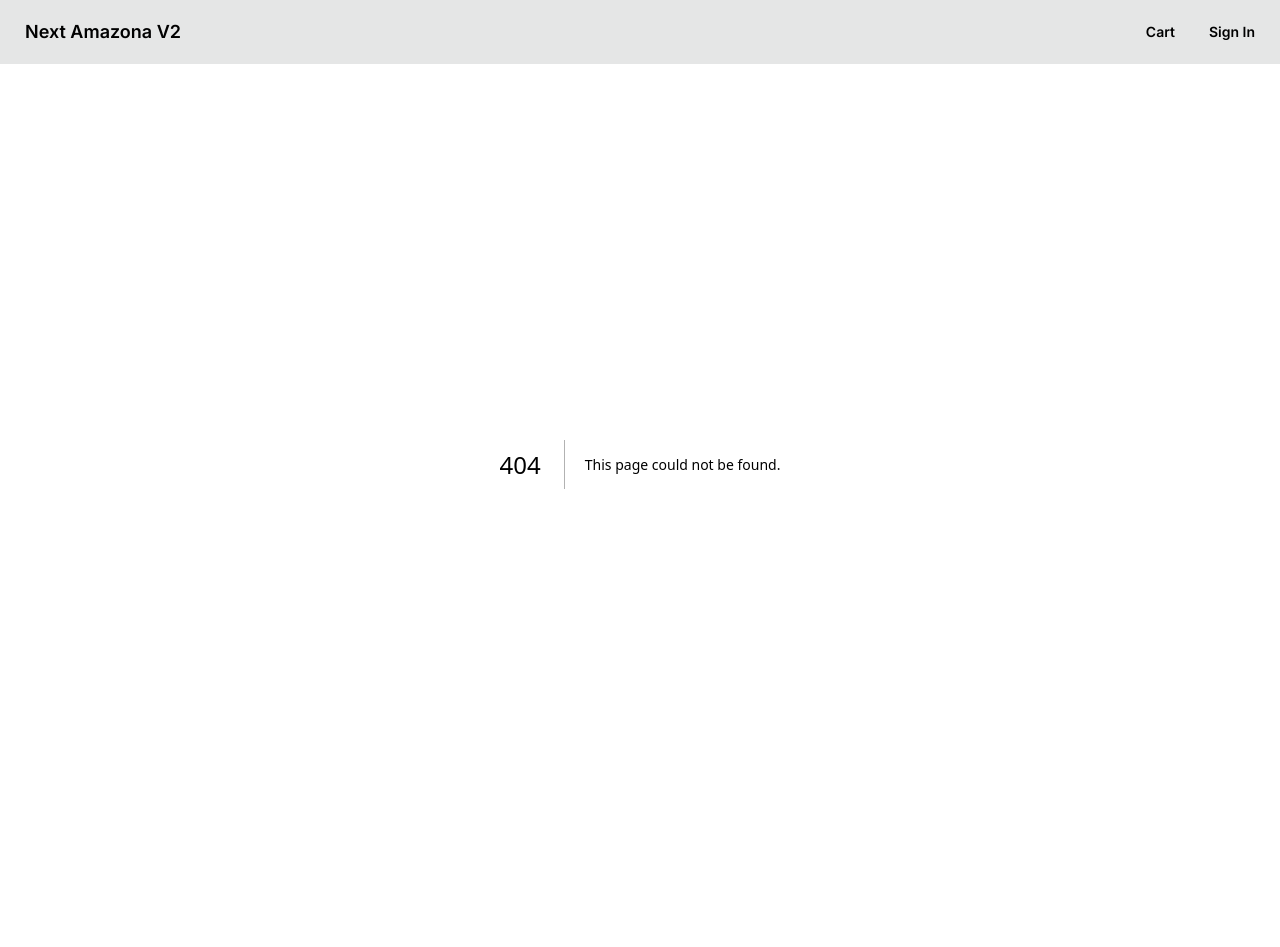
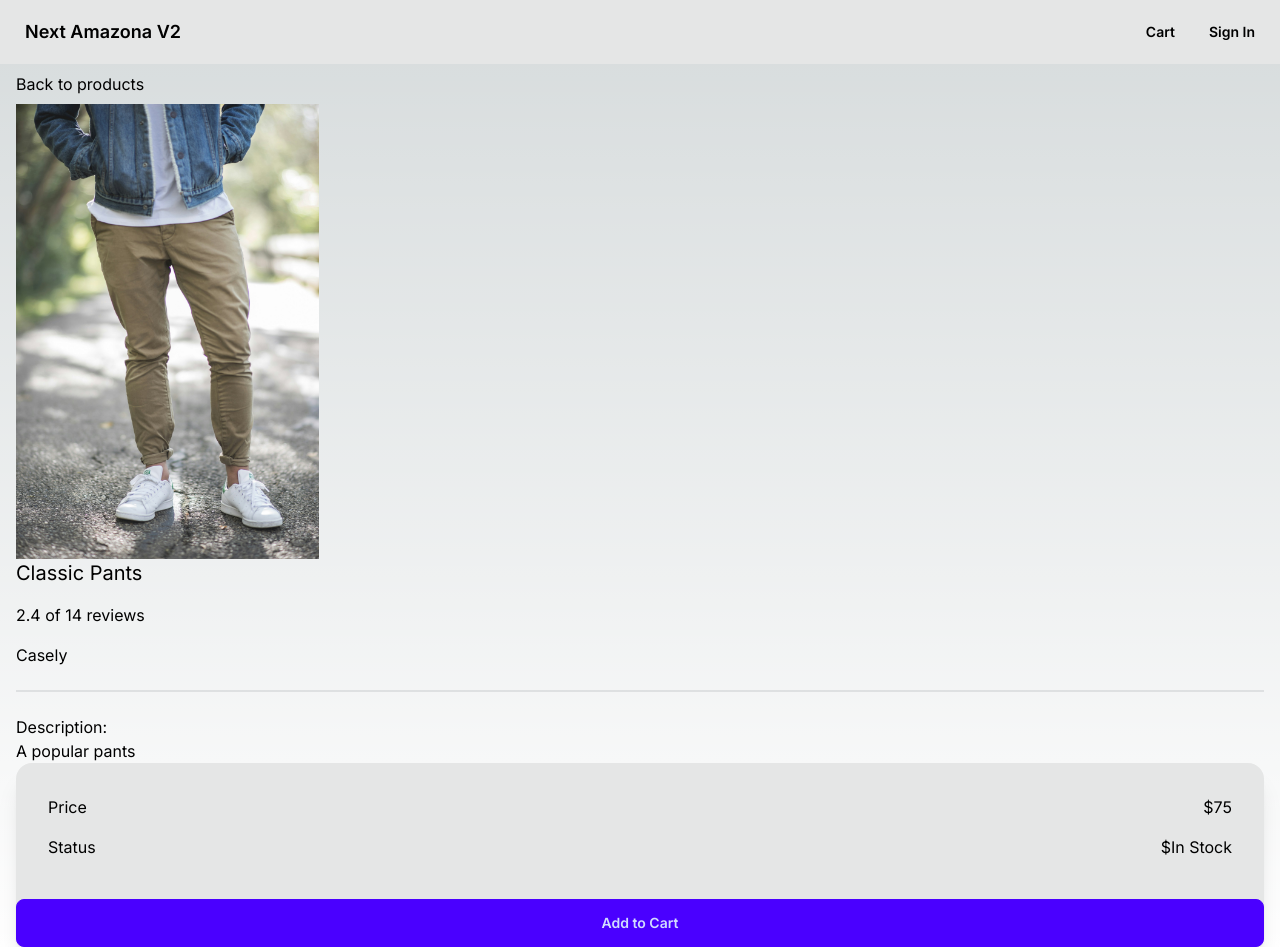
Before and after one commit to ChristianWare/basir_ecomm, a Next.js app: page /product/classic-pants in a window 1280 px wide. Before the commit this address had no page. Before the commit the page ends 864 px from the top, so only its background shows below. Built offline with nearby package versions, Linux system fonts and the light colour scheme.

Commit message:
Add Items to shopping Cart

```diff
--- /dev/null
+++ b/app/(front)/product/[slug]/page.tsx
@@ -0,0 +1,74 @@
+import AddToCart from "@/components/Products/AddToCart";
+import data from "@/lib/data";
+import Image from "next/image";
+import Link from "next/link";
+
+export default function ProductDetails({
+  params,
+}: {
+  params: { slug: string };
+}) {
+  const product = data.products.find((x) => x.slug === params.slug);
+  if (!product) {
+    return <div>Product Not Found</div>;
+  }
+
+  return (
+    <>
+      <div className='my-2'>
+        <Link href='/'> Back to products</Link>
+      </div>
+      <div className='grid md:grid-cols-4 md:gap-3'>
+        <Image
+          src={product.image}
+          alt={product.name}
+          width={640}
+          height={640}
+          sizes='100vw'
+          style={{
+            width: "100%",
+            height: "auto",
+          }}
+        />
+      </div>
+      <div>
+        <ul className='space-y-4'>
+          <li>
+            <div className='text-xl'>{product.name}</div>
+          </li>
+          <li>
+            {product.rating} of {product.numReviews} reviews
+          </li>
+          <li>{product.brand}</li>
+          <li>
+            <div className='divider'></div>
+          </li>
+          <li>
+            Description: <p>{product.description}</p>
+          </li>
+        </ul>
+      </div>
+      <div>
+        <div className='card bg-base-300 shadow-xl'>
+          <div className='card-body'>
+            <div className='mb-2 flex justify-between'>
+              <div>Price</div>
+              <div>${product.price}</div>
+            </div>
+            <div className='mb-2 flex justify-between'>
+              <div>Status</div>
+              <div>
+                ${product.countInStock > 0 ? "In Stock" : "Unavailable"}
+              </div>
+            </div>
+          </div>
+          {product.countInStock !== 0 && (
+            <div className='card-actions justify-center'>
+              <AddToCart item={{ ...product, qty: 0, color: "", size: "" }} />
+            </div>
+          )}
+        </div>
+      </div>
+    </>
+  );
+}
--- a/components/Header/Header.tsx
+++ b/components/Header/Header.tsx
@@ -1,4 +1,5 @@
 import Link from "next/link";
+import Menu from "./Menu";
 
 const Header = () => {
   return (
@@ -8,18 +9,8 @@ const Header = () => {
           <Link href='/' className='btn btn-ghost text-lg'>
             Next Amazona V2
           </Link>
-          <ul className='flex'>
-            <li>
-              <Link href='/cart' className='btn btn-ghost rounded-btn'>
-                Cart
-              </Link>
-            </li>
-            <li>
-              <Link href='/signin' className='btn btn-ghost rounded-btn'>
-                Sign In
-              </Link>
-            </li>
-          </ul>
+
+          <Menu />
         </div>
       </nav>
     </header>
--- /dev/null
+++ b/components/Header/Menu.tsx
@@ -0,0 +1,36 @@
+"use client";
+
+import useCartService from "@/lib/lib/hooks/useCartStore";
+import Link from "next/link";
+import React, { useEffect, useState } from "react";
+
+const Menu = () => {
+  const { items } = useCartService();
+  const [mounted, setMounted] = useState(false);
+
+  useEffect(() => {
+    setMounted(true);
+  }, []);
+
+  return (
+    <div>
+      <ul className='flex items-stretch'>
+        <li>
+          <Link href='/cart' className='btn btn-ghost rounded-btn'>
+            Cart
+            {mounted && items.length != 0 && (
+              <div className='badge badge-secondary'>
+                {items.reduce((a, c) => a + c.qty, 0)}{" "}
+              </div>
+            )}
+          </Link>
+        </li>
+        <button className='btn btn-ghost rounded-btn' type='button'>
+          Sign In
+        </button>
+      </ul>
+    </div>
+  );
+};
+
+export default Menu;
--- /dev/null
+++ b/components/Products/AddToCart.tsx
@@ -0,0 +1,40 @@
+"use client";
+
+import useCartService from "@/lib/lib/hooks/useCartStore";
+import { OrderItem } from "@/lib/lib/models/OrderModel";
+import { useRouter } from "next/navigation";
+import { useEffect, useState } from "react";
+
+export default function AddToCart({ item }: { item: OrderItem }) {
+  const router = useRouter();
+  const { items, increase } = useCartService();
+  const [existingItem, setExistingItem] = useState<OrderItem | undefined>();
+
+  useEffect(() => {
+    setExistingItem(items.find((x) => x.slug === item.slug));
+  }, [item, items]);
+
+  const addToCartHandler = () => {
+    increase(item);
+  };
+
+  return existingItem ? (
+    <div>
+      <button className='btn' type='button'>
+        -
+      </button>
+      <span className='px-2'>{existingItem.qty}</span>
+      <button
+        className='btn'
+        type='button'
+        onClick={() => increase(existingItem)}
+      >
+        +
+      </button>
+    </div>
+  ) : (
+    <button className='btn btn-primary w-full' onClick={addToCartHandler}>
+      Add to Cart
+    </button>
+  );
+}
--- /dev/null
+++ b/lib/lib/hooks/useCartStore.ts
@@ -0,0 +1,61 @@
+import { create } from "zustand";
+import { round2 } from "../utils";
+import { OrderItem } from "../models/OrderModel";
+
+type Cart = {
+  items: OrderItem[];
+  itemsPrice: number;
+  taxPrice: number;
+  shippingPrice: number;
+  totalPrice: number;
+};
+
+const initialState: Cart = {
+  items: [],
+  itemsPrice: 0,
+  taxPrice: 0,
+  shippingPrice: 0,
+  totalPrice: 0,
+};
+
+export const cartStore = create<Cart>(() => initialState);
+
+export default function useCartService() {
+  const { items, itemsPrice, taxPrice, shippingPrice, totalPrice } =
+    cartStore();
+
+  return {
+    items,
+    itemsPrice,
+    taxPrice,
+    shippingPrice,
+    totalPrice,
+    increase: (item: OrderItem) => {
+      const exist = items.find((x) => x.slug === item.slug);
+      const updatedCartItems = exist
+        ? items.map((x) =>
+            x.slug === item.slug ? { ...exist, qty: exist.qty + 1 } : x
+          )
+        : [...items, { ...item, qty: 1 }];
+      const { itemsPrice, shippingPrice, taxPrice, totalPrice } =
+        calcPrice(updatedCartItems);
+      cartStore.setState({
+        items: updatedCartItems,
+        itemsPrice,
+        shippingPrice,
+        taxPrice,
+        totalPrice,
+      });
+    },
+  };
+}
+
+const calcPrice = (items: OrderItem[]) => {
+  const itemsPrice = round2(
+      items.reduce((acc, item) => acc + item.price * item.qty, 0)
+    ),
+    shippingPrice = round2(itemsPrice > 100 ? 0 : 100),
+    taxPrice = round2(Number(0.15 * itemsPrice)),
+    totalPrice = round2(itemsPrice + shippingPrice + taxPrice);
+  return { itemsPrice, shippingPrice, taxPrice, totalPrice };
+};
--- /dev/null
+++ b/lib/lib/models/OrderModel.ts
@@ -0,0 +1,9 @@
+export type OrderItem = {
+  name: string;
+  slug: string;
+  qty: number;
+  image: string;
+  price: number;
+  color: string;
+  size: string;
+};
--- /dev/null
+++ b/lib/lib/utils.ts
@@ -0,0 +1,2 @@
+export const round2 = (num: number) =>
+  Math.round((num + Number.EPSILON) * 100) / 100;
--- a/package.json
+++ b/package.json
@@ -11,7 +11,8 @@
   "dependencies": {
     "next": "14.1.0",
     "react": "^18",
-    "react-dom": "^18"
+    "react-dom": "^18",
+    "zustand": "^4.5.0"
   },
   "devDependencies": {
     "@types/node": "^20",
```
Also changed, not shown: 1 other file (tests, documents, lock files or other folders).
